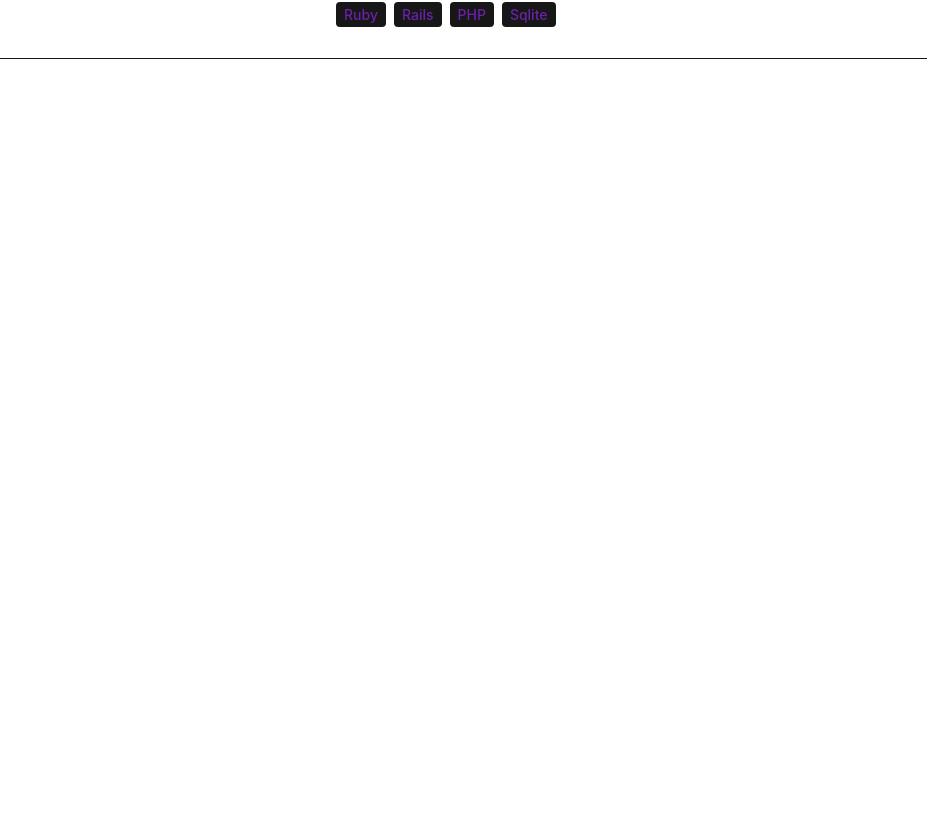
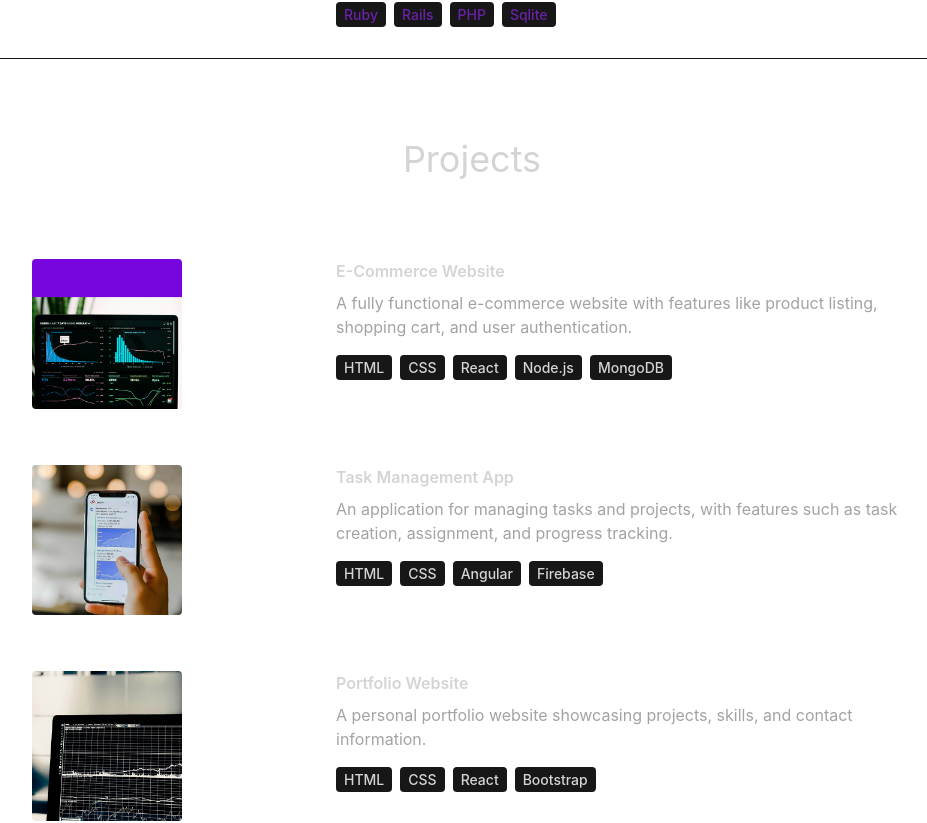
Before and after one commit to Oudra1729/Profil, a React (Vite) app: page / in a window 1280 px wide. Shown: the part 2893-3716 px from the top of the page, without its empty margins (168-1095 px from the left). Before the commit the page ends 2952 px from the top, so only its background shows below. Built offline with nearby package versions, Linux system fonts and the light colour scheme.

Commit message:
"Added import and component for Projects in App.jsx"

```diff
--- a/src/App.jsx
+++ b/src/App.jsx
@@ -4,6 +4,7 @@
 import Hero from './components/Hero';
 import Technologies from './components/Technologies';
 import Experience from './components/Experience';
+import Projects from './components/Projects';
 
 const App = () => {
   return (
@@ -15,6 +16,8 @@
         <About />
         <Technologies />
         <Experience />
+        <Projects />
+
       </div>
     </div>
   );
--- /dev/null
+++ b/src/components/Projects.jsx
@@ -0,0 +1,41 @@
+import React from 'react'
+import { PROJECTS } from '../constants'
+
+const Projects = () => {
+  return (
+    <div className="border-b border-neutral-900 pb-4">
+        <h1 className="my-20 text-center text-4xl">Projects</h1>
+        <div>
+        {PROJECTS.map((project ,index)=>(
+        <div key={index} className="mb-8 flex flex-wrap lg:justify-center">
+            <div className="w-full lg:w-1/4">
+                <img
+                src={project.image}
+                width={150}
+                height={150}
+                alt={project.title}
+                className="mb-6 rounded"
+                 />
+                </div>
+                <div className="w-full max-w-xl lg:w-3/4">
+                <h6 className="mb-2 font-semibold ">
+                    {project.title}
+                </h6>
+                <p className="mb-4 text-neutral-400 ">
+                    {project.description}
+                </p>
+                {project.technologies.map((tech ,index)=>(
+                    <span key={index} className="mr-2 rounded bg-neutral-900 px-2 py-1 text-sm font-medium">
+                        {tech}
+                    </span>
+                ))}
+                </div>
+                </div>
+        ))}
+
+      </div>
+    </div>
+  )
+}
+
+export default Projects
```
